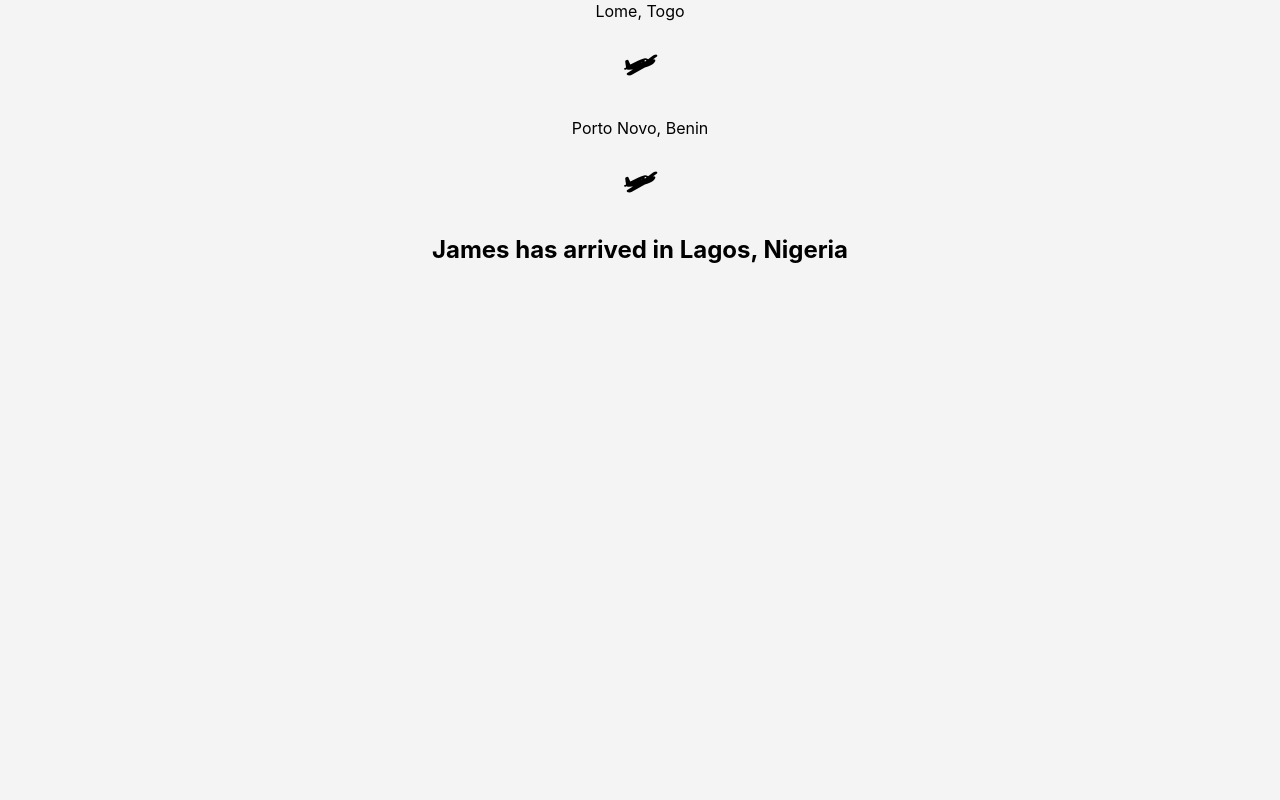
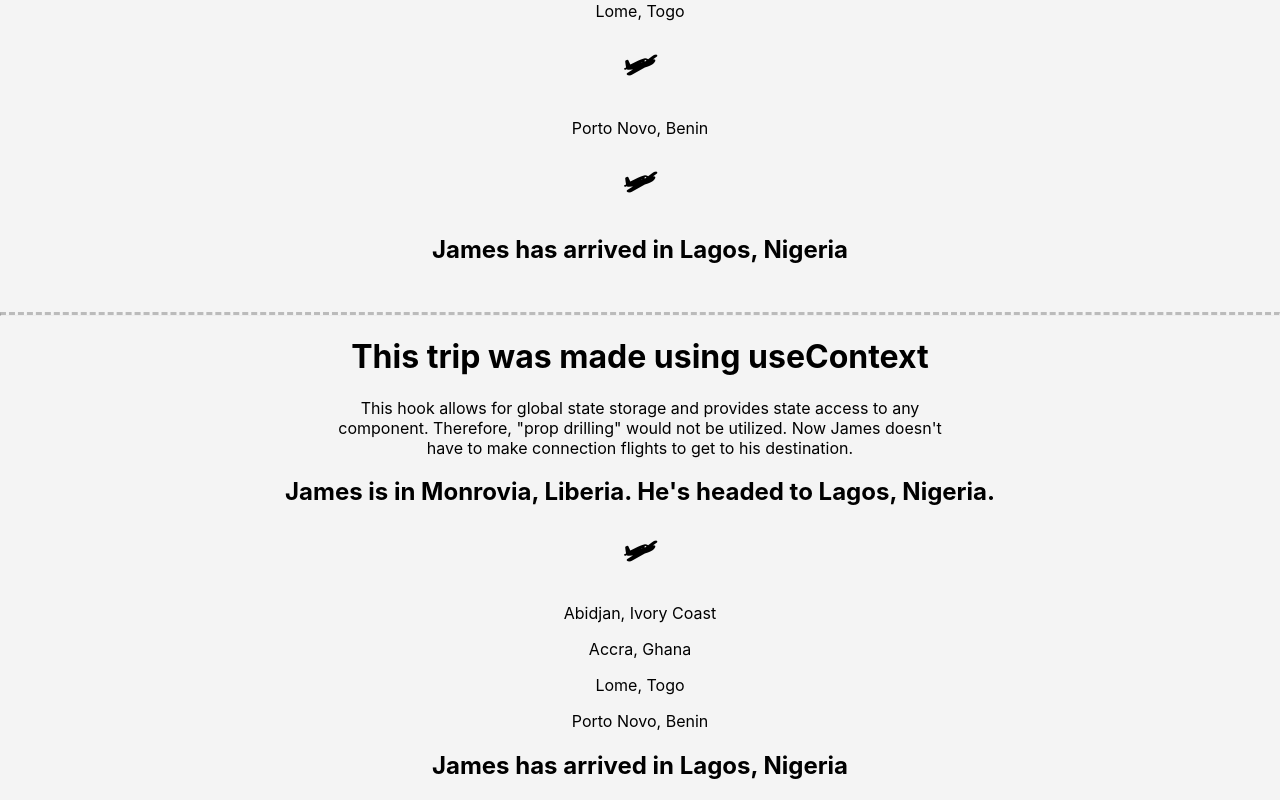
Before and after one commit to IfeAkiWad/learning_hooks, a React (Create React App) app: page /vacation in a window 1280 px wide. Shown: the part 647-1447 px from the top of the page. Before the commit the page ends 931 px from the top, so only its background shows below. Built offline with nearby package versions, Linux system fonts and the light colour scheme.

Commit message:
learning useContext/CSS

```diff
--- a/src/App.css
+++ b/src/App.css
@@ -44,3 +44,7 @@ p{
   margin-right: auto;
   width: 50%;
 }
+
+hr.dashed {
+  border-top: 3px dashed #bbb;
+}
--- a/src/useContext/Vacation.js
+++ b/src/useContext/Vacation.js
@@ -1,7 +1,8 @@
 import React, { useState } from "react"
+import VacationUseContext from "./VacationUseContext"
 
 function Vacation () {
-    const [james] = useState('James')
+    const [james, setJames] = useState('James')
 
     return (
         <div>
@@ -66,8 +67,11 @@ function PortoNovo({ james }) {
 function Lagos({ james }) {
     return (
         <div>
-            <h2> {`${james}`} has arrived in Lagos, Nigeria</h2>
+            <h2> {`${james}`} has arrived in Lagos, Nigeria</h2><br />
+            <hr class="dashed"></hr>
+            <VacationUseContext />
         </div>
     )
 }
+
 export default Vacation
--- /dev/null
+++ b/src/useContext/VacationUseContext.js
@@ -0,0 +1,66 @@
+import React, { useState, createContext, useContext } from "react"
+
+const JamesContext = createContext()
+
+function VacationUseContext () {
+    const [james, setJames] = useState('James')
+    return (
+        <JamesContext.Provider value={james}>
+            <h1> This trip was made using useContext</h1>
+            <p>This hook allows for global state storage and provides state access to any component. Therefore, "prop drilling" would not be utilized. Now James doesn't have to make connection flights to get to his destination.</p>
+            <h2>{`${james}`} is in Monrovia, Liberia. He's headed to Lagos, Nigeria.</h2>
+            <h1>🛩</h1>
+            <Abidjan james={james} />
+        </JamesContext.Provider>
+    )
+}
+
+function Abidjan() {
+    return (
+        <div>
+            <p>Abidjan, Ivory Coast</p>
+            <Accra />
+        </div>
+    )
+}
+
+function Accra() {
+    return (
+        <div>
+            <p>Accra, Ghana</p>
+            <Lome />
+        </div>
+    )
+}
+
+function Lome() {
+    return (
+        <div>
+            <p>
+                Lome, Togo
+            </p>
+            <PortoNovo />
+        </div>
+    )
+}
+
+function PortoNovo() {
+    return(
+        <div>
+            <p>
+                Porto Novo, Benin
+            </p>
+            <Lagos />
+        </div>
+    )
+}
+
+function Lagos() {
+    const james = useContext(JamesContext);
+    return (
+        <div>
+            <h2> {`${james}`} has arrived in Lagos, Nigeria</h2>
+        </div>
+    )
+}
+export default VacationUseContext
```
